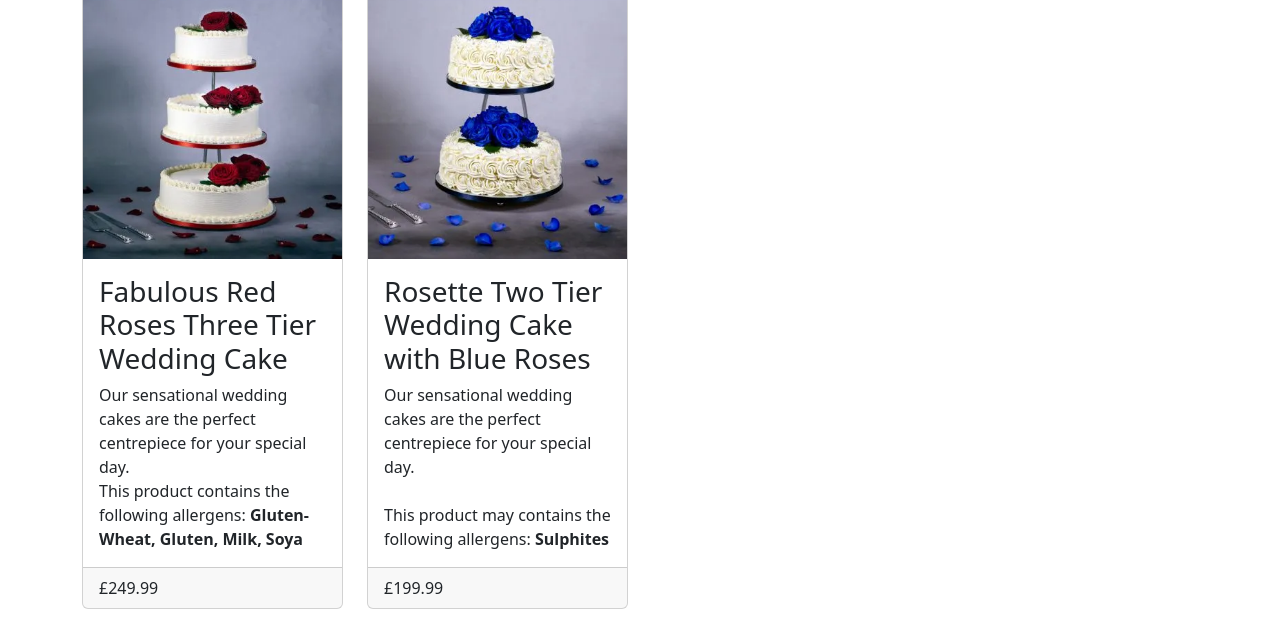
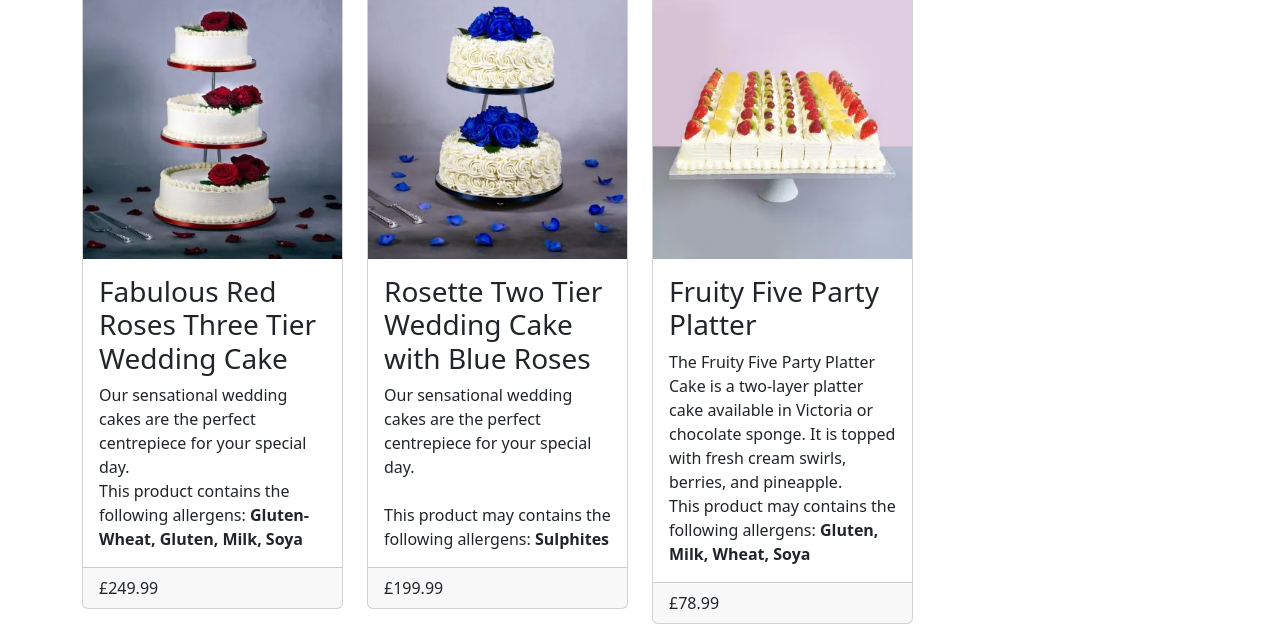
Before and after one commit to abi19x/sweet-world, a plain HTML site: page index.html in a window 1280 px wide. Shown: the part 560-1184 px from the top of the page. Drawn offline with nearby package versions, Linux system fonts and the light colour scheme.

Commit message:
Added the third card of the main element

```diff
--- a/index.html
+++ b/index.html
@@ -162,6 +162,24 @@
             </div>
         </div>
     </div>
+
+    <div class="col-12 col-md-6 col-xl-3">
+      <div class="card">
+          <img src="assets/images/sw-anniversary-1.webp" class="card-img-top"
+              alt="Two layer fruity platter cake">
+          <div class="card-body">
+              <h3 class="card-title sub-heading-color">Fruity Five Party Platter</h3>
+              <p class="card-text">
+                The Fruity Five Party Platter Cake is a two-layer platter cake available in Victoria or chocolate sponge. It is topped with fresh cream swirls, berries, and pineapple.
+                <br>
+                This product may contains the following allergens: <strong>Gluten, Milk, Wheat, Soya</strong>
+              </p>
+          </div>
+          <div class="card-footer">
+              <p class="mb-0">£78.99</p>
+          </div>
+      </div>
+  </div>
         </div>
       </section>
      </main>
```
Also changed, not shown: assets/images/sw-anniversary-1.webp (added).
